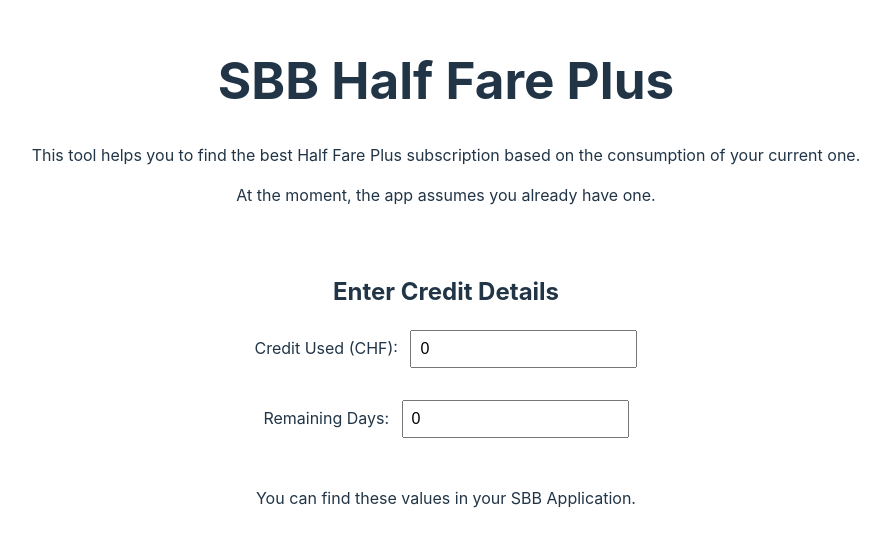
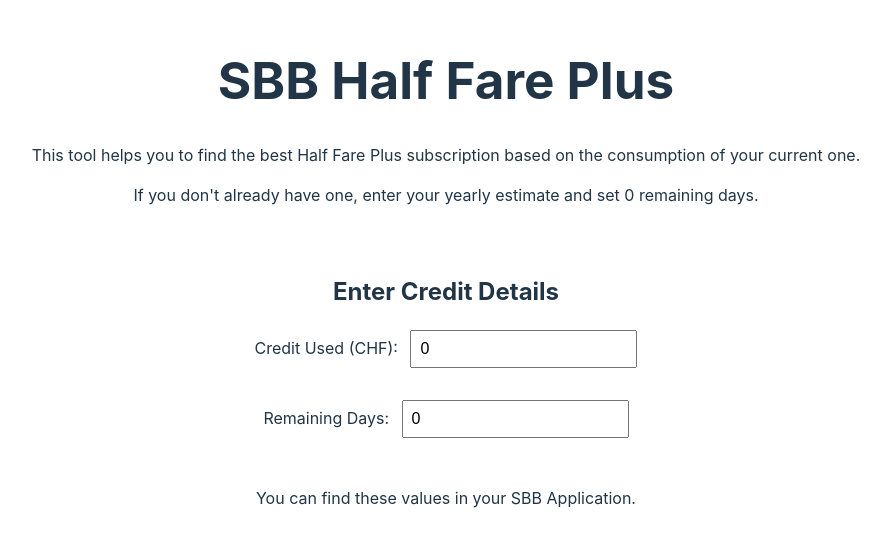
Before and after one commit to fdevillard/sbb-half-fare-plus-calculator, a Svelte app: page / in a window 1280 px wide. Shown: the part 112-658 px from the top of the page, without its empty margins (194-1080 px from the left). Built offline with nearby package versions, Linux system fonts and the light colour scheme.

Commit message:
Refine phrasing when the user doesn’t already have one (#16)

```diff
--- a/src/App.svelte
+++ b/src/App.svelte
@@ -9,7 +9,7 @@
       This tool helps you to find the best Half Fare Plus subscription based on
       the consumption of your current one.
     </p>
-    <p>At the moment, the app assumes you already have one.</p>
+    <p>If you don't already have one, enter your yearly estimate and set 0 remaining days.</p>
   </div>
 </header>
 
```
